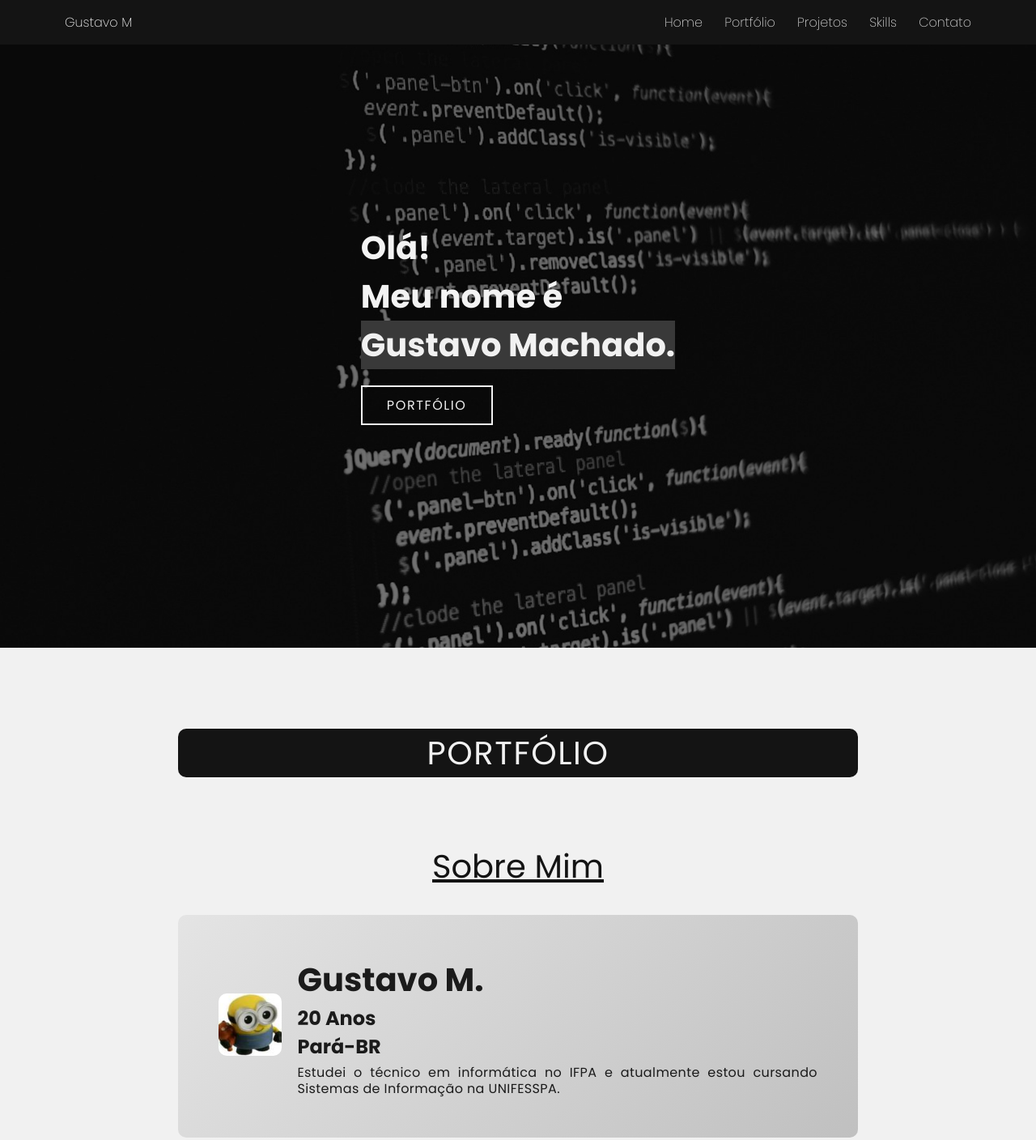
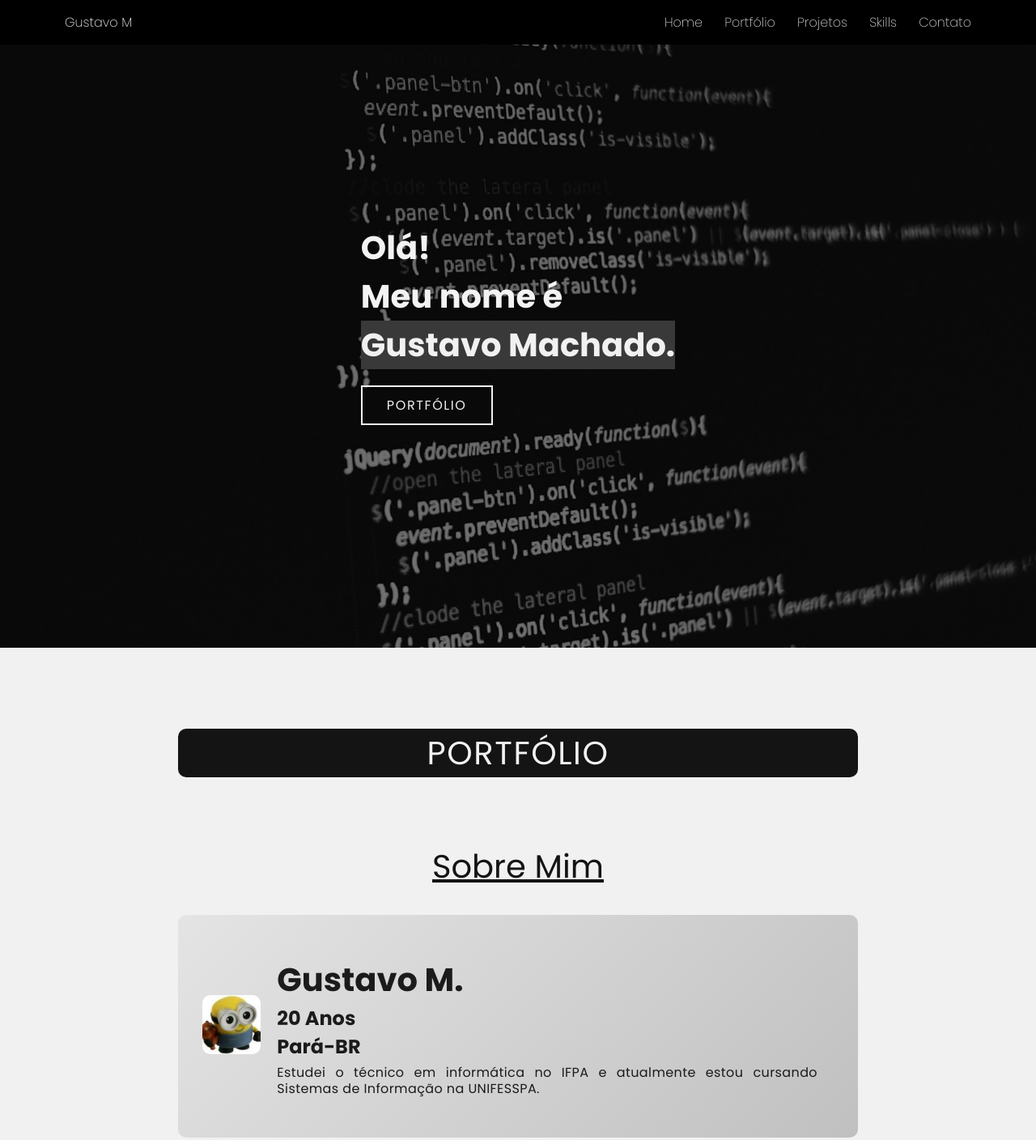
Before and after one commit to machadogustavo/Projeto-STARTse, a plain HTML site: page index.html in a window 1280 px wide. Shown: the top 1408 px of the page at 81% size. Drawn offline with Linux system fonts and the light colour scheme.

Commit message:
Update style.css

```diff
--- a/style.css
+++ b/style.css
@@ -70,7 +70,7 @@ p {
 
 .topbar-nav {
     z-index: 3;
-    background-color: #141414;
+    background-color: #000000;
     position: fixed;
     width: 100%;
     padding: 15px 0;
@@ -247,12 +247,12 @@ p {
     display: flex;
     flex-direction: column;
     margin: 20px;
+    text-align: justify;
 
 }
 
 .aboutme-img img {
-    width: 80%;
-    margin: 20px;
+    width: 100%;
     border-radius: 10px;
     transition: 0.2s ease-in transform;
 
@@ -402,7 +402,7 @@ p {
     display: flex;
     overflow: hidden;
     padding: 20px;
-    width: 68%;
+    width: 80%;
     margin-bottom: 20px;
     border-radius: 10px;
 }
```
